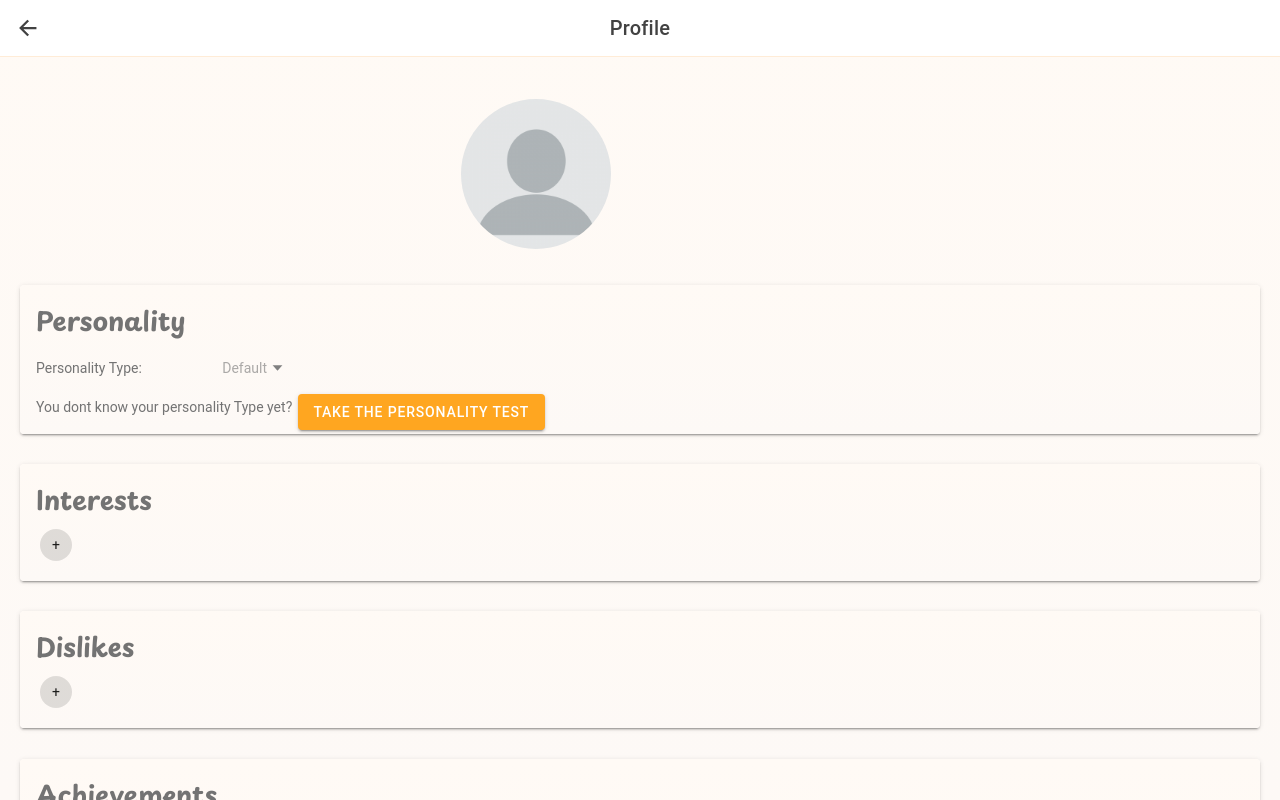
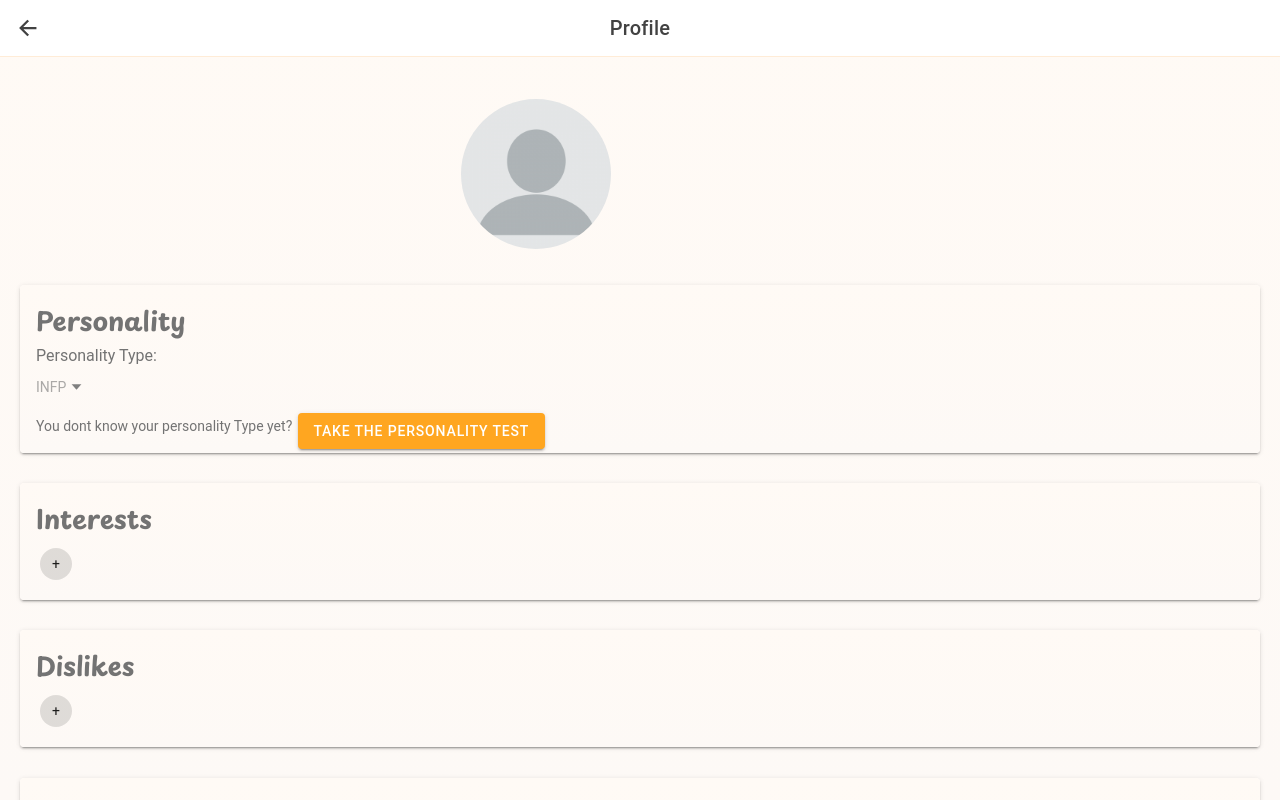
Before and after one commit to mostafa-elhaiany/DineDevine, a React (Vite) app in the folder DineDevineUI/: page /profile in a window 1280 px wide. Built offline with nearby package versions, Linux system fonts and the light colour scheme; a web font is replaced by a local one.

Commit message:
Styled ProfilePage

```diff
--- a/DineDevineUI/src/pages/ProfilePage.css
+++ b/DineDevineUI/src/pages/ProfilePage.css
@@ -61,7 +61,8 @@
 }
 
 .persoSelect {
-    width: 20%;
+    width: 35%;
+    justify-content: start;
 }
 
 .profileContainer {
@@ -71,3 +72,8 @@
 .profileHeader {
     --ion-background-color: white;
 }
+
+.persoLabel {
+    display: inline;
+    font-size: medium;
+}
--- a/DineDevineUI/src/pages/ProfilePage.tsx
+++ b/DineDevineUI/src/pages/ProfilePage.tsx
@@ -55,7 +55,7 @@ const ProfilePage: React.FC<Profile> = (props: Profile) => {
     const [dislikeTAG, setDislikeTags] = useState<Array<string>>(JSON.parse(localStorage.getItem("dislikes")?? "[]") ?? [])
     const [name, setName] = useState(localStorage.getItem("name"))
     const [email, setEmail] = useState(localStorage.getItem("email"))
-    const [personalityType, setPersonalityType] = useState<string>(localStorage.getItem("personality") ?? "Default")
+    const [personalityType, setPersonalityType] = useState<string>(localStorage.getItem("personality") ?? "INFP")
     const [photo, setPhoto] = useState(localStorage.getItem("photo") ?? "")
 
     function getAvatar() {
@@ -138,8 +138,8 @@ const ProfilePage: React.FC<Profile> = (props: Profile) => {
                     <IonRow>
                         <IonCol>
                             <IonCard>
-                                <h1 className={"ion-margin-start profileHeadline"}>Personality</h1>
-                                <IonSelect className={"ion-margin-start persoSelect"} label={"Personality Type:"} placeholder={personalityType} onIonChange={(e) => changePersonality(e)} >
+                                <h1 className={"ion-margin-start profileHeadline"}>Personality </h1>
+                                <p className={"ion-margin-start persoLabel"}>Personality Type: </p><IonSelect className={"ion-margin-start persoSelect"} aria-label={personalityType} placeholder={personalityType}  onIonChange={(e) => changePersonality(e)} >
                                     {Object.keys(PERONALITY_TYPES).filter((v) => isNaN(Number(v)) ).map((tag, idx) => <IonSelectOption key={tag+idx} id={"button" + tag}>{tag}</IonSelectOption>)}
                                 </IonSelect>
                                 <div className={"ion-margin-start"}>
```
